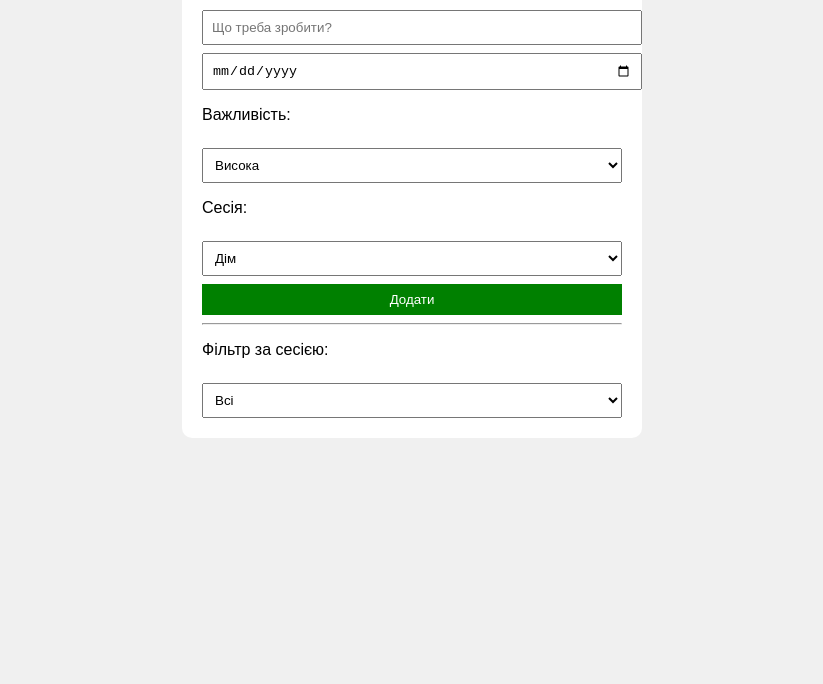
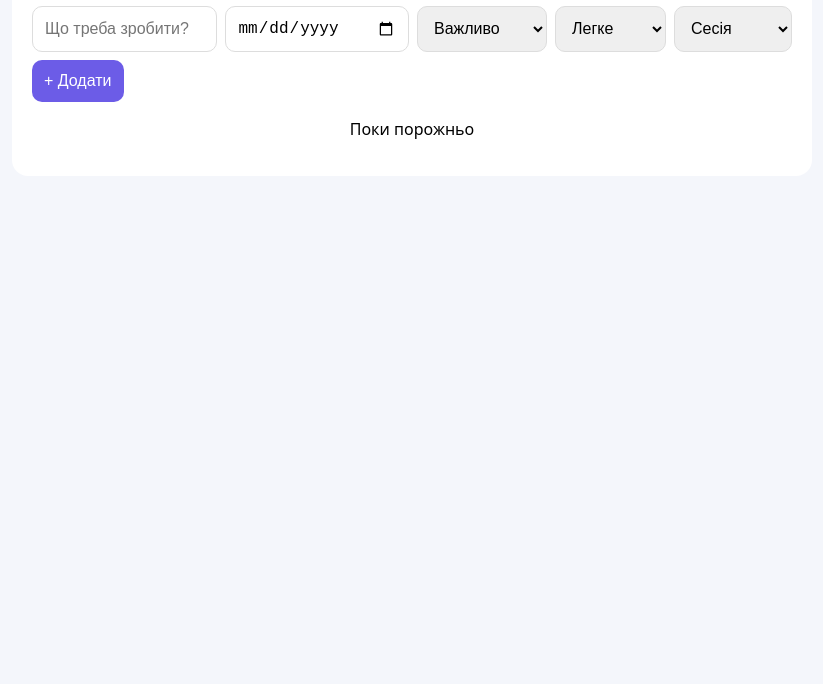
Before and after one commit to yarunazadorozhna-pixel/Spysok-sprav-, a plain HTML site: page Index.html in a window 1280 px wide. Shown: the part 116-800 px from the top of the page, without its empty margins (228-1051 px from the left). Drawn offline with Linux system fonts and the light colour scheme.

Commit message:
Update Index.html

```diff
--- a/Index.html
+++ b/Index.html
@@ -1,64 +1,40 @@
 <!DOCTYPE html>
-<html>
+<html lang="uk">
 <head>
 <meta charset="UTF-8">
+<meta name="viewport" content="width=device-width, initial-scale=1.0">
 <title>Список справ</title>
 <style>
-body { background: #f0f0f0; font-family: Arial; }
-.box { width: 420px; margin: 30px auto; background: white; padding: 20px; border-radius: 10px; }
-input, select, button { width: 100%; padding: 8px; margin-top: 8px; }
-button { background: green; color: white; border: none; cursor: pointer; }
-.zavdannya { border: 1px solid #ccc; padding: 10px; margin-top: 10px; }
-.gotovo { text-decoration: line-through; opacity: 0.6; }
+*{box-sizing:border-box}
+body{font-family:system-ui,sans-serif;margin:0;background:#f4f6fb;padding:16px}
+.box{max-width:800px;margin:auto;background:white;border-radius:16px;padding:20px}
+h1{text-align:center}
+.form{display:flex;flex-wrap:wrap;gap:8px}
+input,select,button{padding:12px;border-radius:10px;border:1px solid #ddd;font-size:16px}
+input{flex:1;min-width:140px}
+button{background:#6c5ce7;color:white;border:none;cursor:pointer}
+.card{display:flex;justify-content:space-between;align-items:center;background:#f9f9ff;padding:12px;border-radius:12px;margin-top:10px;gap:10px}
+.done{text-decoration:line-through;opacity:.6}
+@media(max-width:600px){.box{padding:12px}.form{flex-direction:column}input,select,button{width:100%}.card{flex-direction:column;align-items:flex-start}}
 </style>
 </head>
 <body>
 <div class="box">
-  <h2>Мій список справ</h2>
-  <input id="nazva" type="text" placeholder="Що треба зробити?">
-  <input id="data" type="date">
-  <p>Важливість:</p>
-  <select id="vazhlyvist"><option>Висока</option><option>Середня</option><option>Низька</option></select>
-  <p>Сесія:</p>
-  <select id="sesiya"><option>Дім</option><option>Школа</option><option>На вулиці</option><option>Інше</option></select>
-  <button onclick="dodaty()">Додати</button>
-  <hr>
-  <p>Фільтр за сесією:</p>
-  <select id="filtr" onchange="pokazaty()"><option>Всі</option><option>Дім</option><option>Школа</option><option>На вулиці</option><option>Інше</option></select>
-  <div id="spysok"></div>
+<h1>📋 Список справ</h1>
+<div class="form">
+<input id="nazva" placeholder="Що треба зробити?">
+<input id="data" type="date">
+<select id="vazhlyvist"><option>Важливо</option><option>Середнє</option><option>Неважливо</option></select>
+<select id="skladnist"><option>Легке</option><option>Середнє</option><option>Складне</option></select>
+<select id="sesiya"><option>Сесія</option><option>Навчання</option><option>Особисте</option></select>
+<button onclick="Backend.dodaty()">+ Додати</button>
 </div>
+<div id="spysok"></div>
+</div>
+<script src="backend.js"></script>
 <script>
-let spysokZavdan = [];
-function dodaty() {
-  let nazva = document.getElementById("nazva").value;
-  let data = document.getElementById("data").value;
-  let vazhlyvist = document.getElementById("vazhlyvist").value;
-  let sesiya = document.getElementById("sesiya").value;
-  if (nazva == "") { alert("Напиши щось!"); return; }
-  spysokZavdan.push({nazva: nazva, data: data, vazhlyvist: vazhlyvist, sesiya: sesiya, zrobleno: false});
-  document.getElementById("nazva").value = "";
-  pokazaty();
-}
-function pokazaty() {
-  let filtr = document.getElementById("filtr").value;
-  let spysok = document.getElementById("spysok");
-  spysok.innerHTML = "";
-  for (let i = 0; i < spysokZavdan.length; i++) {
-    if (filtr != "Всі" && spysokZavdan[i].sesiya != filtr) continue;
-    let div = document.createElement("div");
-    div.className = "zavdannya";
-    if (spysokZavdan[i].zrobleno) div.className = "zavdannya gotovo";
-    div.innerHTML = "<b>" + spysokZavdan[i].nazva + "</b><br>" +
-      "Дедлайн: " + spysokZavdan[i].data + "<br>" +
-      "Важливість: " + spysokZavdan[i].vazhlyvist + "<br>" +
-      "Сесія: " + spysokZavdan[i].sesiya + "<br>" +
-      '<button onclick="zrobleno(' + i + ')">Готово</button> ' +
-      '<button onclick="vydalyty(' + i + ')">Видалити</button>';
-    spysok.appendChild(div);
-  }
-}
-function zrobleno(i) { spysokZavdan[i].zrobleno = !spysokZavdan[i].zrobleno; pokazaty(); }
-function vydalyty(i) { spysokZavdan.splice(i, 1); pokazaty(); }
+const Frontend={show(){document.getElementById('spysok').innerHTML=Backend.data.map((z,i)=>`<div class="card"><span class="${z.zrobleno?'done':''}">${z.nazva} - ${z.data} - ${z.vazhlyvist} - ${z.skladnist} - ${z.sesiya}</span><div><button onclick="Backend.toggle(${i})">✓</button> <button onclick="Backend.del(${i})">🗑️</button></div></div>`).join('')||'<p style="text-align:center">Поки порожньо</p>';}};
+Frontend.show();
 </script>
 </body>
 </html>
```
